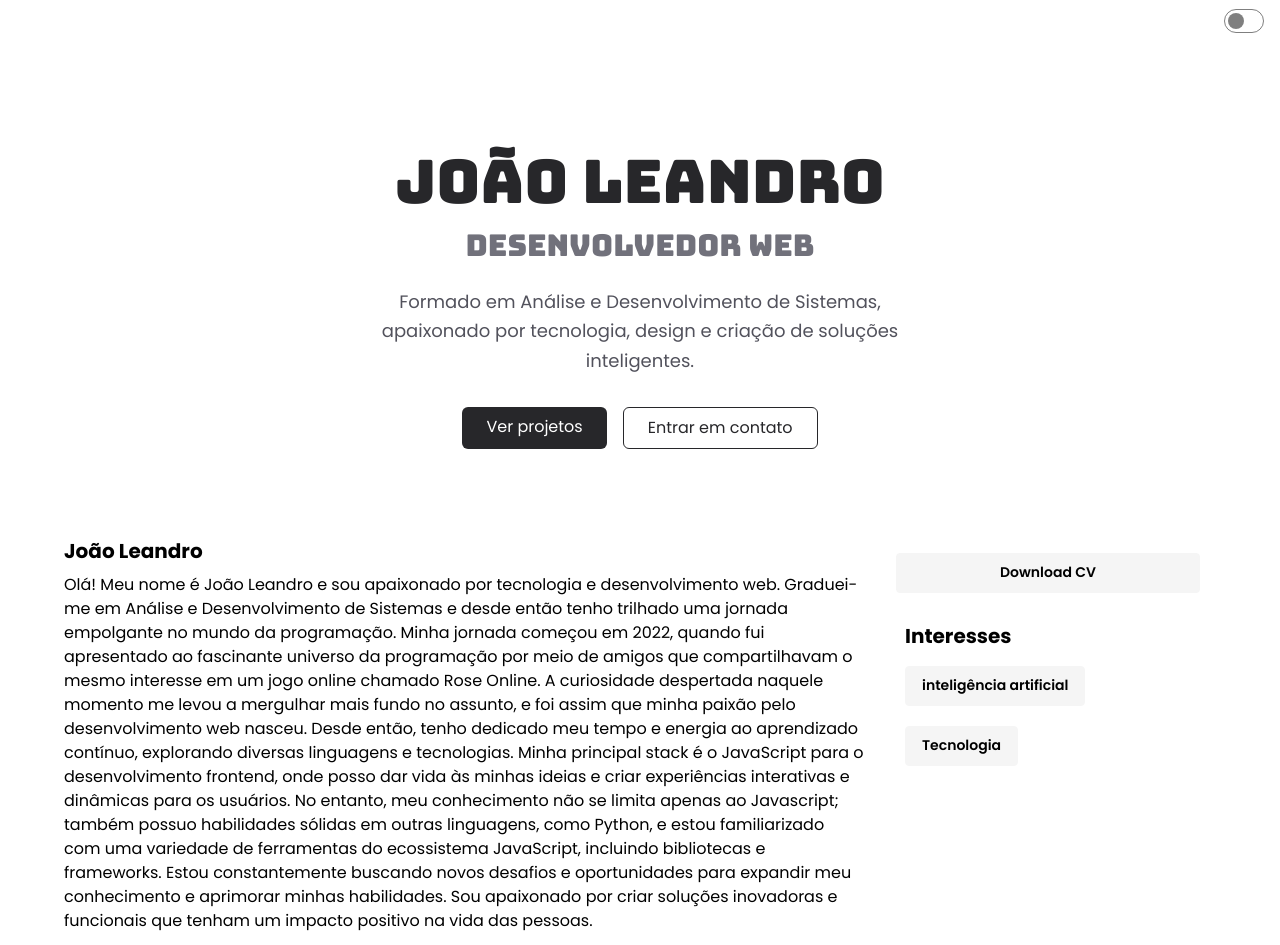
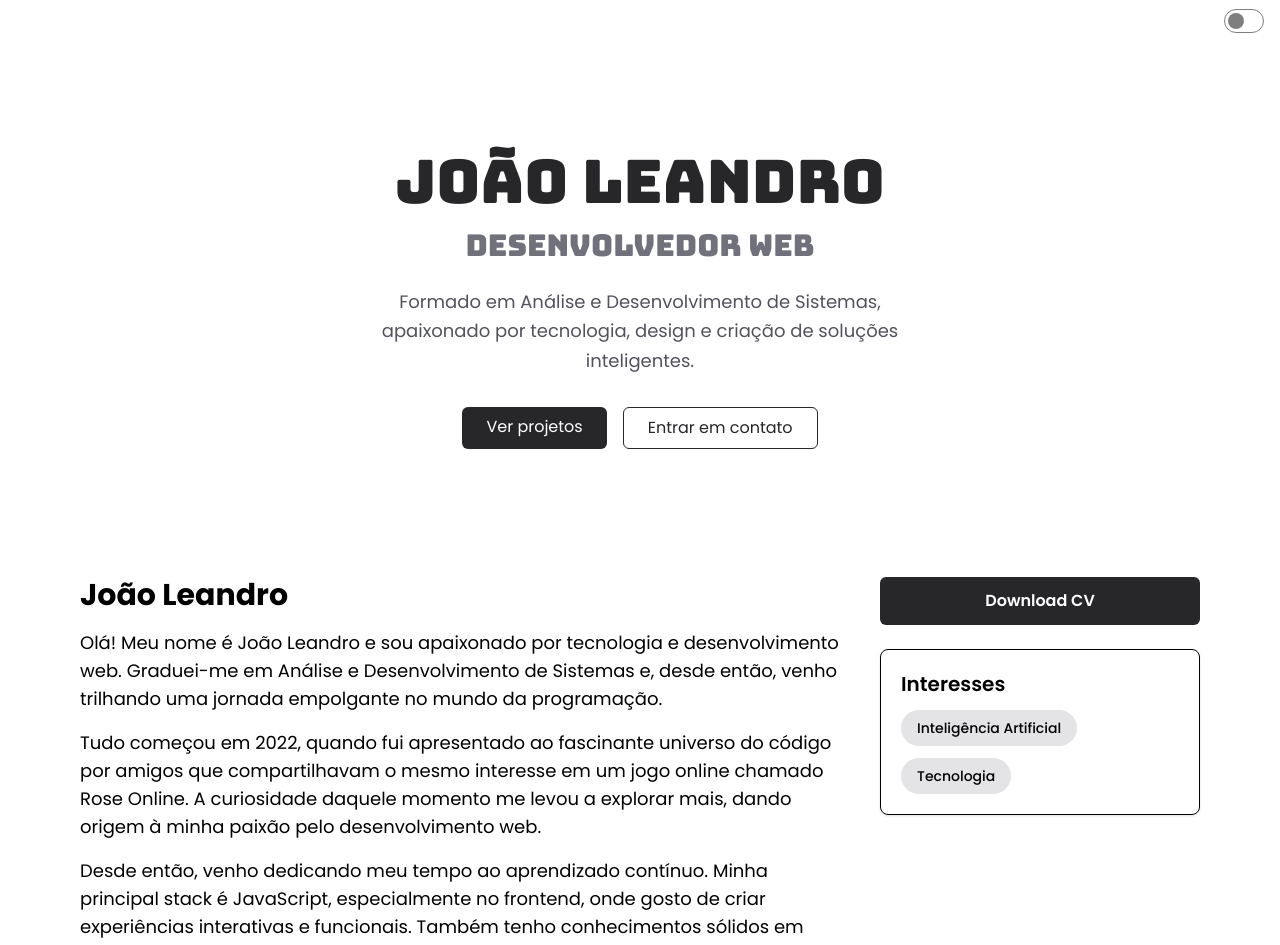
Before and after one commit to JoaoLeandroo/new-portfolio, a Next.js app: page / in a window 1280 px wide. Shown: the top 945 px of the page. Built offline with nearby package versions, Linux system fonts and the light colour scheme.

Commit message:
refactor: about

```diff
--- a/src/components/About.tsx
+++ b/src/components/About.tsx
@@ -1,42 +1,49 @@
 const About = () => {
   return (
-    <section className="w-full flex gap-4 justify-between flex-col lg:flex-row">
-      <article className="max-w-[800px]">
-        <h2 className="font-bold text-xl mb-2">João Leandro</h2>
-        <p>
-          Olá! Meu nome é João Leandro e sou apaixonado por tecnologia e
-          desenvolvimento web. Graduei-me em Análise e Desenvolvimento de
-          Sistemas e desde então tenho trilhado uma jornada empolgante no mundo
-          da programação. Minha jornada começou em 2022, quando fui apresentado
-          ao fascinante universo da programação por meio de amigos que
-          compartilhavam o mesmo interesse em um jogo online chamado Rose
-          Online. A curiosidade despertada naquele momento me levou a mergulhar
-          mais fundo no assunto, e foi assim que minha paixão pelo
-          desenvolvimento web nasceu. Desde então, tenho dedicado meu tempo e
-          energia ao aprendizado contínuo, explorando diversas linguagens e
-          tecnologias. Minha principal stack é o JavaScript para o
-          desenvolvimento frontend, onde posso dar vida às minhas ideias e criar
-          experiências interativas e dinâmicas para os usuários. No entanto, meu
-          conhecimento não se limita apenas ao Javascript; também possuo
-          habilidades sólidas em outras linguagens, como Python, e estou
-          familiarizado com uma variedade de ferramentas do ecossistema
-          JavaScript, incluindo bibliotecas e frameworks. Estou constantemente
-          buscando novos desafios e oportunidades para expandir meu conhecimento
-          e aprimorar minhas habilidades. Sou apaixonado por criar soluções
-          inovadoras e funcionais que tenham um impacto positivo na vida das
-          pessoas.
+    <section className="w-full flex flex-col lg:flex-row justify-between gap-8 px-4 py-10">
+      {/* Bloco de texto principal */}
+      <article className="max-w-3xl  leading-relaxed">
+        <h2 className="text-3xl font-bold mb-4">João Leandro</h2>
+
+        <p className="text-base sm:text-lg">
+          Olá! Meu nome é João Leandro e sou apaixonado por tecnologia e desenvolvimento web.
+          Graduei-me em Análise e Desenvolvimento de Sistemas e, desde então, venho trilhando uma jornada empolgante no mundo da programação.
+        </p>
+
+        <p className="mt-4 text-base sm:text-lg">
+          Tudo começou em 2022, quando fui apresentado ao fascinante universo do código por amigos
+          que compartilhavam o mesmo interesse em um jogo online chamado Rose Online. A curiosidade daquele momento
+          me levou a explorar mais, dando origem à minha paixão pelo desenvolvimento web.
+        </p>
+
+        <p className="mt-4 text-base sm:text-lg">
+          Desde então, venho dedicando meu tempo ao aprendizado contínuo. Minha principal stack é JavaScript, especialmente no
+          frontend, onde gosto de criar experiências interativas e funcionais. Também tenho conhecimentos sólidos em Python e domínio de
+          diversas ferramentas e frameworks do ecossistema JavaScript.
+        </p>
+
+        <p className="mt-4 text-base sm:text-lg">
+          Estou sempre em busca de novos desafios e oportunidades para crescer. Acredito na tecnologia como força transformadora e adoro
+          criar soluções que impactam positivamente a vida das pessoas.
         </p>
       </article>
 
-      <article className="p-4 w-full lg:max-w-[450px] flex flex-col gap-y-5">
-        <button className="btn w-full">Download CV</button>
+      {/* Bloco lateral */}
+      <article className="w-full lg:max-w-sm flex flex-col gap-6">
+        <button className="w-full py-3 rounded-md bg-zinc-800 text-white font-semibold hover:bg-zinc-700 transition">
+          Download CV
+        </button>
 
-        <div className="card h-full w-full p-2 border border-transparent hover:border-blue-100">
-          <p className="font-bold text-xl mb-4">Interesses</p>
+        <div className="border rounded-lg p-5 shadow-sm hover:shadow-md transition">
+          <h3 className="text-xl font-semibold mb-3">Interesses</h3>
 
-          <ul className="flex flex-wrap items-center gap-5">
-            <li className="btn">inteligência artificial</li>
-            <li className="btn">Tecnologia</li>
+          <ul className="flex flex-wrap gap-3">
+            <li className="px-4 py-2 bg-zinc-200 rounded-full text-sm font-medium transition">
+              Inteligência Artificial
+            </li>
+            <li className="px-4 py-2 bg-zinc-200 rounded-full text-sm font-medium transition">
+              Tecnologia
+            </li>
           </ul>
         </div>
       </article>
--- a/src/components/Skills.tsx
+++ b/src/components/Skills.tsx
@@ -55,7 +55,7 @@ const SkillsCard = ({ name, icon: Icon, colorBg, size = 24 }: SkillsProps) => (
 const Skills = () => (
   <section className="flex flex-col items-center justify-center gap-8 px-4 py-10">
     <div className="text-center space-y-1">
-      <h2 className="font-bold text-3xl text-zinc-800">Tech Stack</h2>
+      <h4 className="font-bold text-3xl text-zinc-800">Tech Stack</h4>
       <p className="text-zinc-500 text-sm">Principais tecnologias com as quais tenho experiência e desenvolvo projetos.</p>
     </div>
 
```
